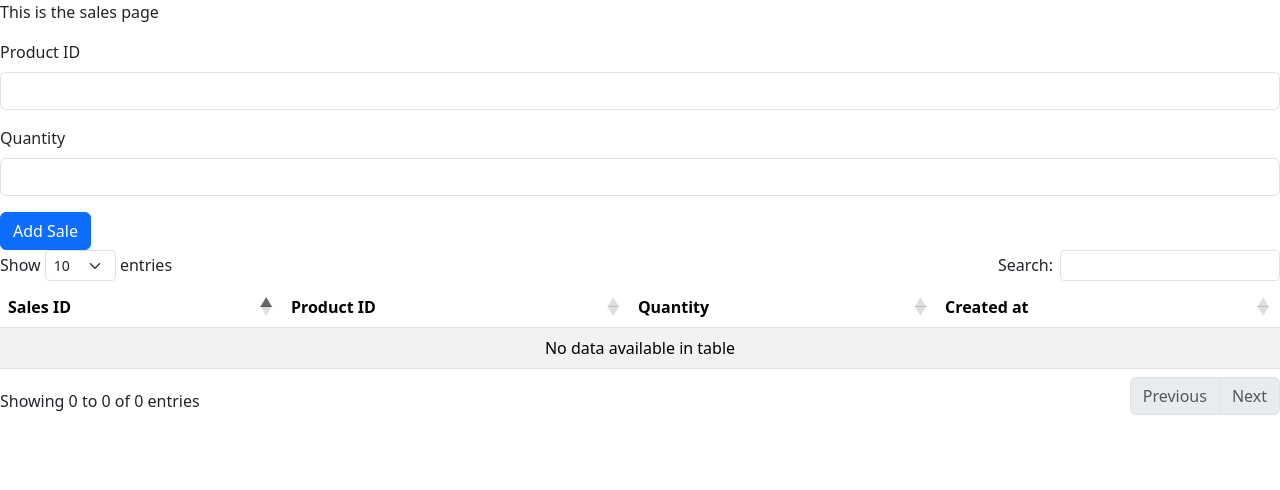
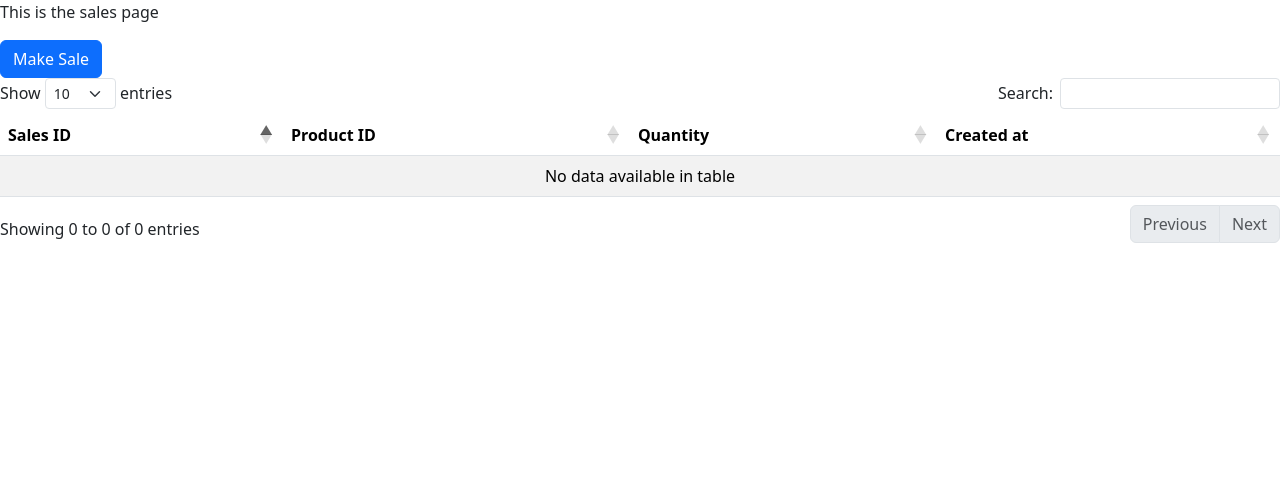
Before and after one commit to Sonia-Murei/myduka, a Flask app: page /sales in a window 1280 px wide. Shown: the part 56-546 px from the top of the page. Run offline with Flask 3, Linux system fonts and the light colour scheme; data that the repository does not hold is empty; some libraries are stand-ins or nearby versions.

```diff
--- a/database.py
+++ b/database.py
@@ -138,3 +138,12 @@ def profit_per_product():
 """)
     product_profit=cur.fetchall()
     return product_profit
+
+def  check_available_stock(pid):
+    cur.execute("select sum(stock.stock_quantity) from stock where pid = %s",(pid,))
+    total_stock = cur.fetchone() [0] or 0 # [0] extracts the first value of the tuple fetchone()
+
+    cur.execute("select sum(sales.quantity) from sales where pid = %s",(pid,))
+    total_sold = cur.fetchone() [0] or 0
+
+    return total_stock - total_sold
--- a/main.py
+++ b/main.py
@@ -1,5 +1,5 @@
 from flask import Flask, render_template,request,redirect,url_for
-from database import get_products,get_sales,get_stocks,insert_products,insert_sales,insert_stock
+from database import get_products,get_sales,get_stocks,insert_products,insert_sales,insert_stock, check_available_stock
 
 # Flask Instance : because "app" is an object and an object is an instance of a class.
 # "Flask" is a class
@@ -31,7 +31,8 @@ def add_products():
 @app.route('/sales')
 def sales():
     sales_data=get_sales()
-    return render_template("sales.html",sales_data = sales_data)
+    products=get_products()
+    return render_template("sales.html",sales_data = sales_data,products = products)
 
 @app.route('/add_sales',methods=['GET','POST'])
 def add_sales():
@@ -40,8 +41,15 @@ def add_sales():
         quantity = request.form['qt']
 
         new_sale=(product_id,quantity)
+        available_stock=check_available_stock(product_id)
+
+        if available_stock < float(quantity):
+            print("Insufficent stock,add more.")
+            return redirect(url_for('sales'))
+
         insert_sales(new_sale)
         print("Sale added successfully")
+        return redirect(url_for('sales'))
 
     return redirect(url_for('sales'))
 
@@ -49,7 +57,8 @@ def add_sales():
 @app.route('/stock')
 def stock():
     stocks_data=get_stocks()
-    return render_template("stock.html", stocks_data = stocks_data)
+    products=get_products()
+    return render_template("stock.html", stocks_data = stocks_data,products = products)
 
 @app.route('/add_stocks',methods=['GET','POST'])
 def add_stocks():
@@ -57,8 +66,8 @@ def add_stocks():
         product_id = request.form['pid']
         quantity = request.form['stock_qt']
 
-        new_sale=(product_id,quantity)
-        insert_sales(new_sale)
+        new_stock=(product_id,quantity)
+        insert_stock(new_stock)
         print("Stock added successfully")
 
     return redirect(url_for('stock'))
--- a/templates/sales.html
+++ b/templates/sales.html
@@ -7,18 +7,48 @@
     <p>This is the sales page</p>
 </div>
 
+
+<div>
+    <!-- Button trigger modal -->
+    <button type="button" class="btn btn-primary" data-bs-toggle="modal" data-bs-target="#exampleModal">
+        Make Sale
+    </button>
+
+    <!-- Modal -->
+    <div class="modal fade" id="exampleModal" tabindex="-1" aria-labelledby="exampleModalLabel" aria-hidden="true">
+        <div class="modal-dialog">
+            <div class="modal-content">
+                <div class="modal-header">
+                    <h1 class="modal-title fs-5" id="exampleModalLabel">Making Sales</h1>
+                    <button type="button" class="btn-close" data-bs-dismiss="modal" aria-label="Close"></button>
+                </div>
+                <div class="modal-body">
                     <div>
                         <form action="/add_sales" method="post">
-        <div class="mb-3">
-            <label for="exampleInputEmail1" class="form-label">Product ID</label>
-            <input type="text" name="pid" class="form-control" id="exampleInputEmail1" aria-describedby="emailHelp">
+                            <div>
+                                <select class="form-select" aria-label="Default select example" name="pid">
+                                    <option selected>Select a Product</option>
+                                    {% for product in products %}
+                                    <option value="{{ product[0] }}">{{ product[1] }}</option>
+                                    {% endfor %}
+                                </select>
                             </div>
                             <div class="mb-3">
                                 <label for="exampleInputPassword1" class="form-label">Quantity</label>
                                 <input type="number" name="qt" class="form-control" id="exampleInputPassword1">
                             </div>
-        <button type="submit" class="btn btn-primary">Add Sale</button>
+                            <div class="modal-footer">
+                                <button type="button" class="btn btn-secondary" data-bs-dismiss="modal">Close</button>
+                                <button type="submit" class="btn btn-primary">Make Sale</button>
+                            </div>
                         </form>
+                    </div>
+
+                </div>
+
+            </div>
+        </div>
+    </div>
 </div>
 
 <div>
@@ -47,4 +77,7 @@
     </div>
 </div>
 
+
+
+
 {% endblock %}
```
Also changed, not shown: templates/products.html (+31 -1 lines), templates/stock.html (+37 -3 lines). Lines whose indentation alone changed are shown as unchanged.
